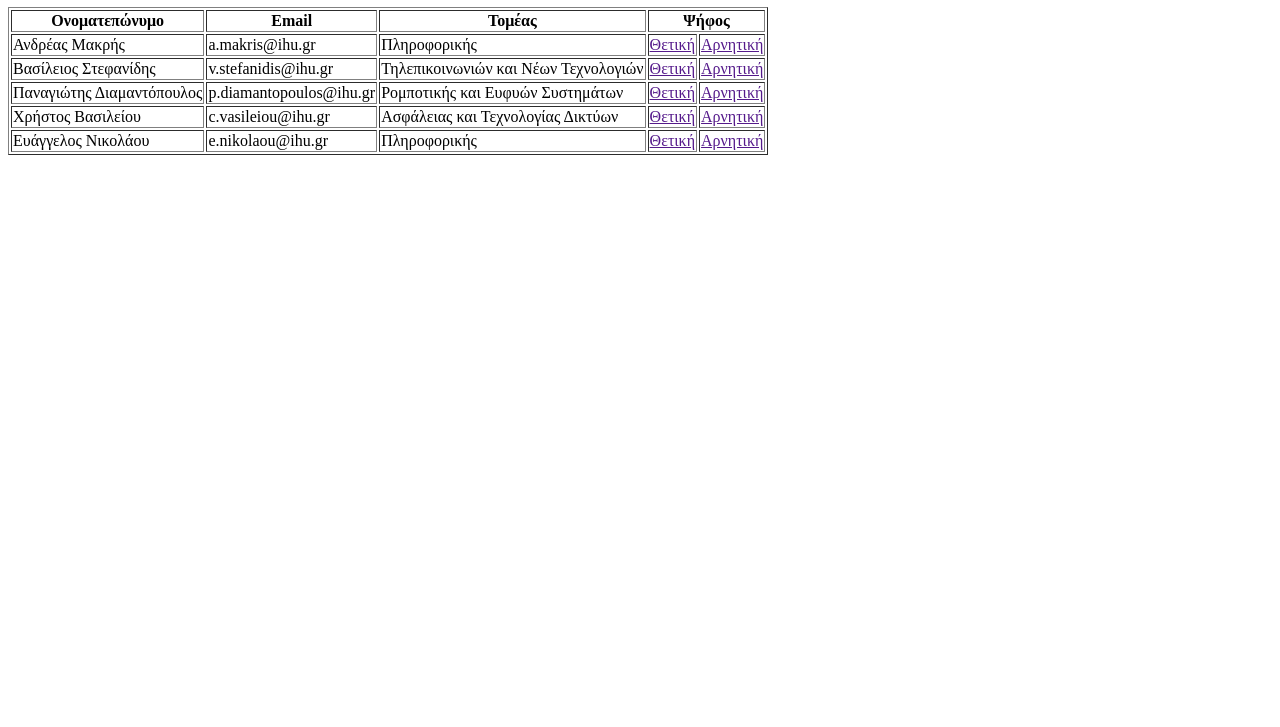
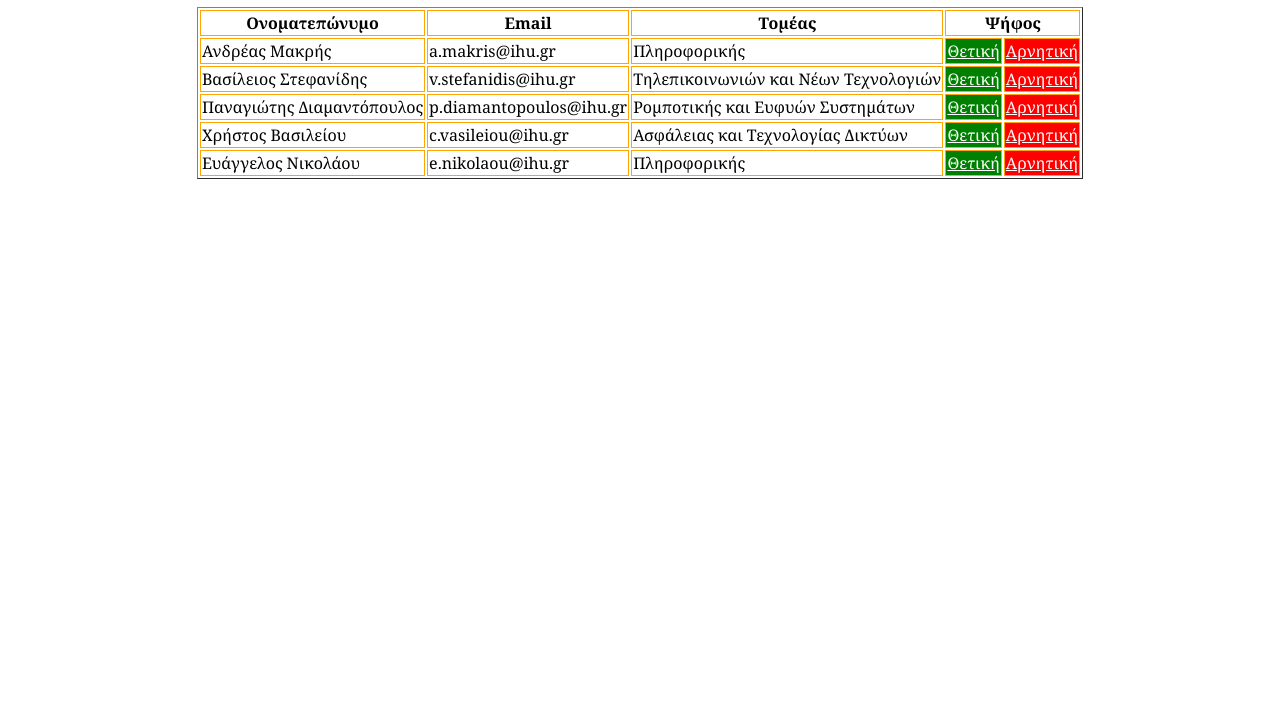
Before and after one commit to sdimitrihu/webdev-testapp, a plain HTML site: page index.html in a window 1280 px wide. Shown: the part 73-800 px from the top of the page. Drawn offline with Linux system fonts and the light colour scheme.

Commit message:
Add files via upload

```diff
--- a/index.html
+++ b/index.html
@@ -4,6 +4,7 @@
 <head>
     <meta charset="UTF-8">
     <title>Αξιολόγηση καθηγητών</title>
+    <link rel="stylesheet" href="style.css">
 </head>
 
 <body>
@@ -19,36 +20,36 @@
             <td>Ανδρέας Μακρής</td>
             <td>a.makris@ihu.gr</td>
             <td>Πληροφορικής</td>
-            <td><a href="">Θετική</a></td>
-            <td><a href="">Αρνητική</a></td>
+            <td class="upvote"><a href="upvote.php?id=1">Θετική</a></td>
+            <td class="downvote"><a href="downvote.php?id=1">Αρνητική</a></td>
         </tr>
         <tr>
             <td>Βασίλειος Στεφανίδης</td>
             <td>v.stefanidis@ihu.gr</td>
             <td>Τηλεπικοινωνιών και Νέων Τεχνολογιών</td>
-            <td><a href="">Θετική</a></td>
-            <td><a href="">Αρνητική</a></td>
+            <td class="upvote"><a href="upvote.php?id=2">Θετική</a></td>
+            <td class="downvote"><a href="downvote.php?id=2">Αρνητική</a></td>
         </tr>
         <tr>
             <td>Παναγιώτης Διαμαντόπουλος</td>
             <td>p.diamantopoulos@ihu.gr</td>
             <td>Ρομποτικής και Ευφυών Συστημάτων</td>
-            <td><a href="">Θετική</a></td>
-            <td><a href="">Αρνητική</a></td>
+            <td class="upvote"><a href="upvote.php?id=3">Θετική</a></td>
+            <td class="downvote"><a href="downvote.php?id=3">Αρνητική</a></td>
         </tr>
         <tr>
             <td>Χρήστος Βασιλείου</td>
             <td>c.vasileiou@ihu.gr</td>
             <td>Ασφάλειας και Τεχνολογίας Δικτύων</td>
-            <td><a href="">Θετική</a></td>
-            <td><a href="">Αρνητική</a></td>
+            <td class="upvote"><a href="upvote.php?id=4">Θετική</a></td>
+            <td class="downvote"><a href="downvote.php?id=4">Αρνητική</a></td>
         </tr>
         <tr>
             <td>Ευάγγελος Νικολάου</td>
             <td>e.nikolaou@ihu.gr</td>
             <td>Πληροφορικής</td>
-            <td><a href="">Θετική</a></td>
-            <td><a href="">Αρνητική</a></td>
+            <td class="upvote"><a href="upvote.php?id=5">Θετική</a></td>
+            <td class="downvote"><a href="downvote.php?id=5">Αρνητική</a></td>
         </tr>
     </table>
 </body>
--- /dev/null
+++ b/style.css
@@ -0,0 +1,35 @@
+h1, h3 {
+    text-align: center;
+}
+
+table {
+    margin: auto;
+}
+
+td, th {
+    border: 1px solid orange;
+    font-family: Georgia, 'Times New Roman', Times, serif;
+}
+
+form {
+    margin: auto;
+    width: 500px;
+}
+
+.upvote {
+    background: green;
+}
+
+.downvote {
+    background: red;
+}
+
+.upvote a, .downvote a {
+    color: white;
+}
+
+#submitbutton {
+    background: lime;
+    width: 200px;
+    height: 100px;
+}
```
Also changed, not shown: admin.html (+7 -6 lines).
